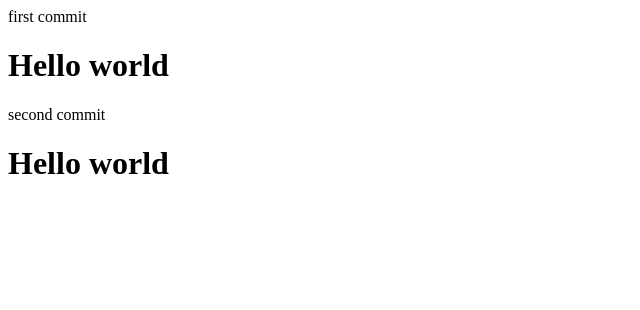
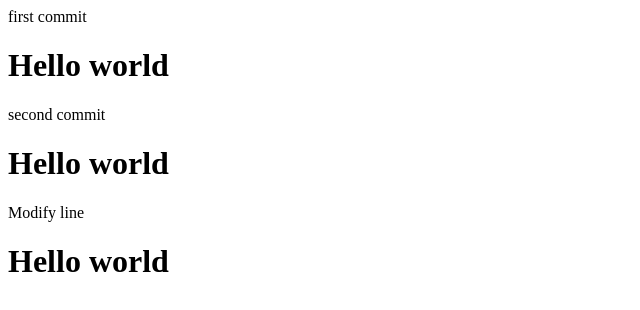
Before and after one commit to CHOIJINSIC/HelloWorld1, a plain HTML site: page index.html in a window 1280 px wide. Shown: the whole page, without its empty margins (0-640 px from the left). Drawn offline with Linux system fonts and the light colour scheme.

Commit message:
Update index.html

```diff
--- a/index.html
+++ b/index.html
@@ -10,5 +10,8 @@
 
         second commit
         <h1>Hello world</h1>
+
+        Modify line
+        <h1>Hello world</h1>
     </body>
 </html>
```
